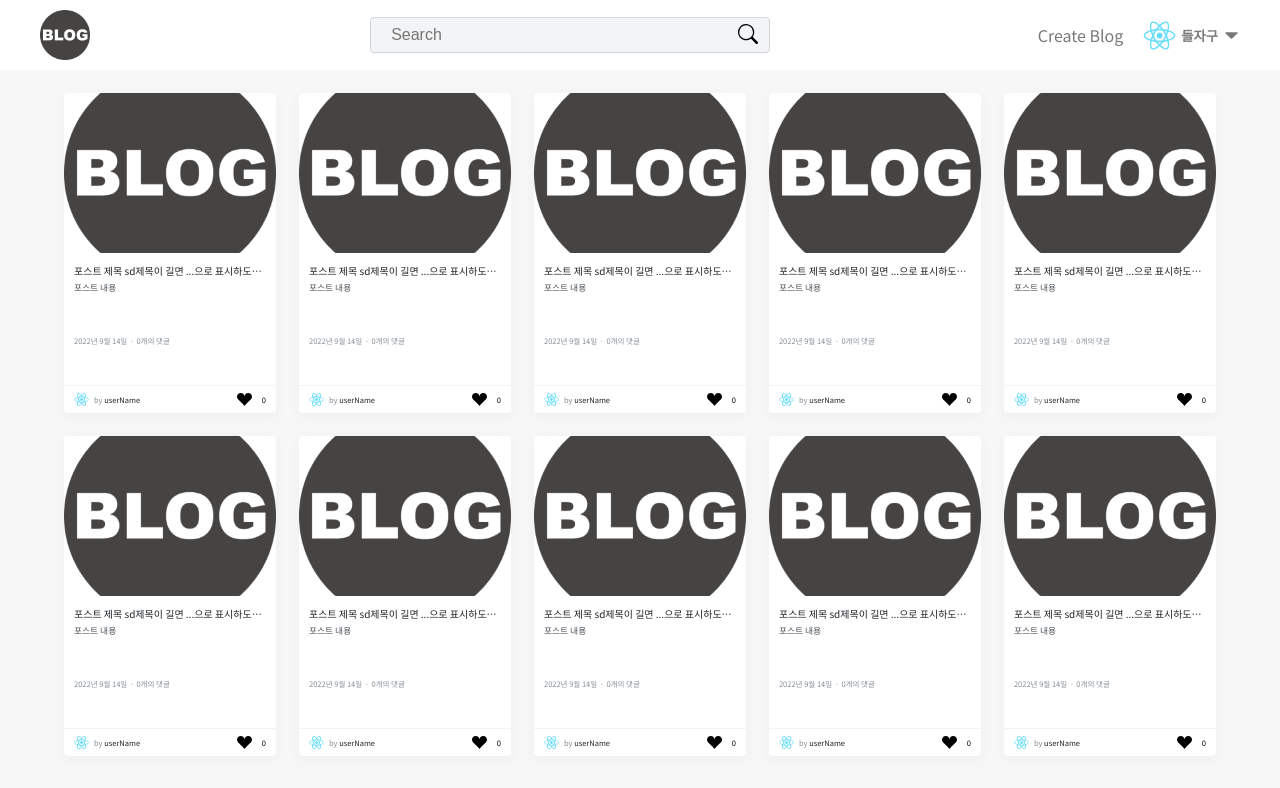
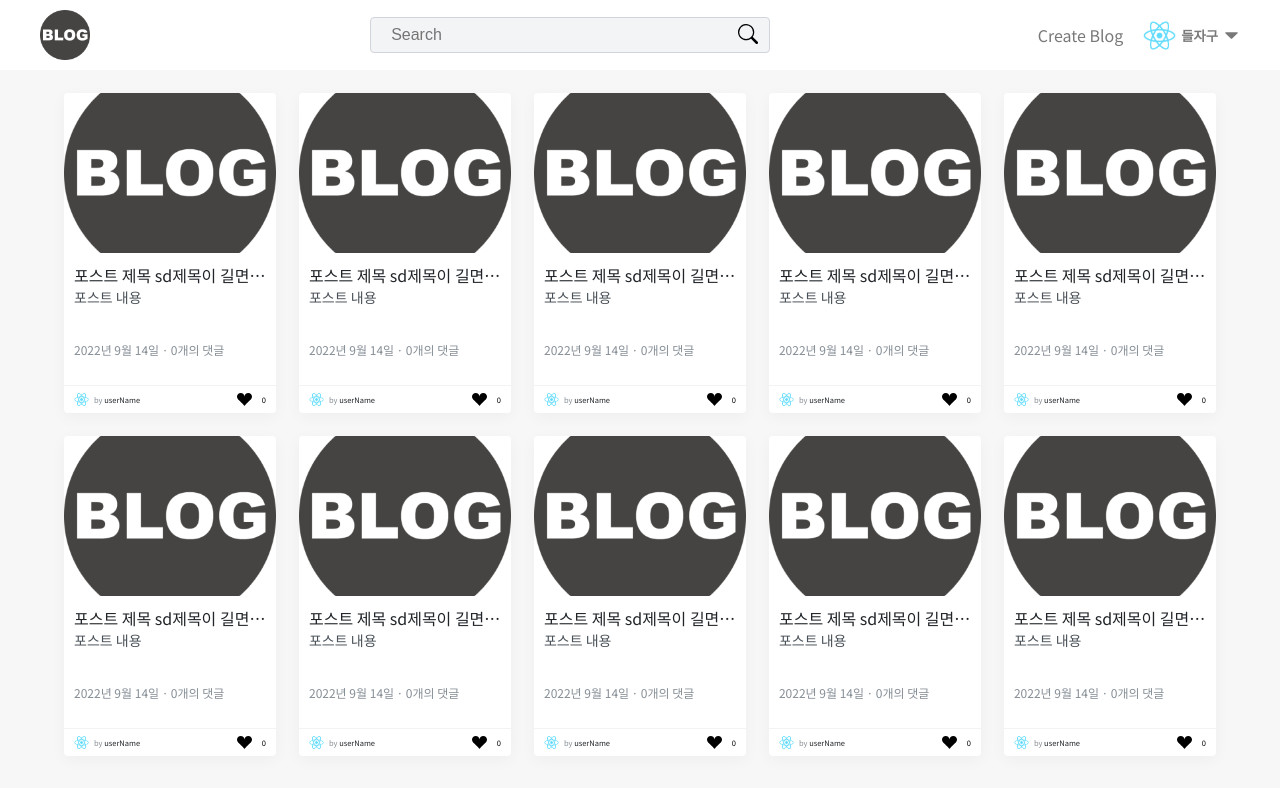
Before and after one commit to dlzagu/blog-project, a React (Create React App) app in the folder front/: page / in a window 1280 px wide. Shown: the top 788 px of the page. Built offline with nearby package versions, Linux system fonts and the light colour scheme; a web font is replaced by a local one.

Commit message:
fix : fontSize변경

```diff
--- a/front/src/components/pages/Main.tsx
+++ b/front/src/components/pages/Main.tsx
@@ -370,7 +370,7 @@ const PostBorder = styled.div`
 `;
 const PostInfo = styled.div``;
 const PostTitle = styled.h4`
-  font-size: 1rem;
+  font-size: ${(props) => props.theme.fontRegular}
   margin: 0px 0px 0.25rem;
   line-height: 1.5;
   word-break: break-word;
@@ -386,7 +386,7 @@ const PostDescription = styled.p`
   margin: 0px 0px 1.5rem;
   word-break: break-word;
   overflow-wrap: break-word;
-  font-size: 0.875rem;
+  font-size: ${(props) => props.theme.fontSmall};
   line-height: 1.5;
   height: 3.9375rem;
   display: -webkit-box;
@@ -397,7 +397,7 @@ const PostDescription = styled.p`
   color: #495057;
 `;
 const SubInfo = styled.div`
-  font-size: 0.75rem;
+  font-size: ${(props) => props.theme.fontMicro};
   line-height: 1.5;
   color: #868e96;
 `;
```
